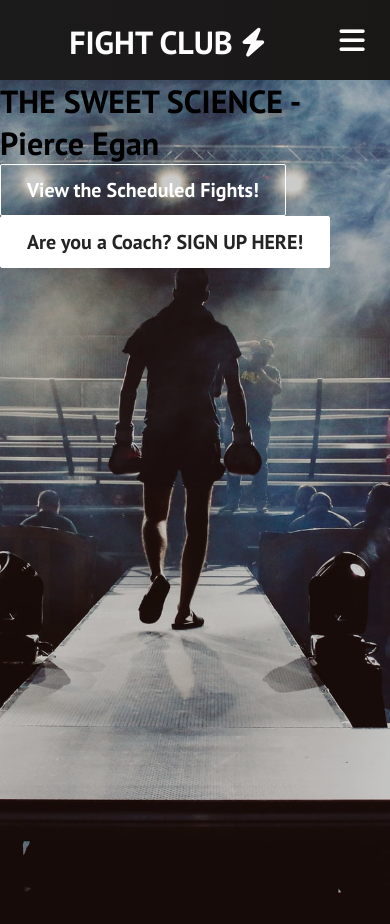
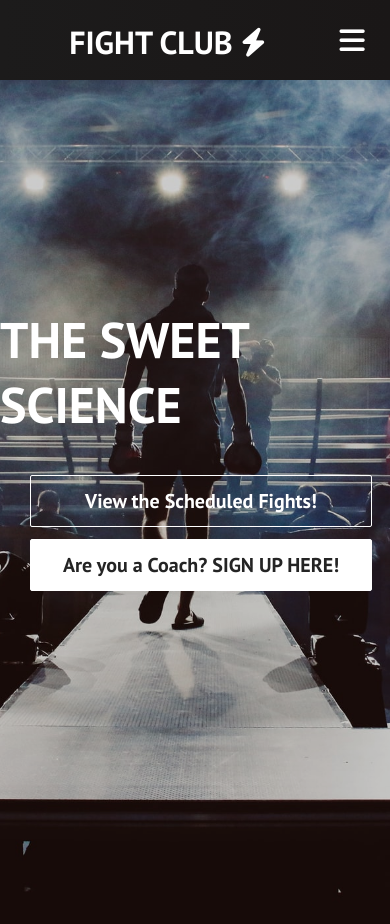
Before and after one commit to ZaidYounan/fight-club, a React (Create React App) app: page / in a window 390 px wide. Built offline with nearby package versions, Linux system fonts and the light colour scheme.

Commit message:
Expand routing on button component, fix links on MainSection buttons

```diff
--- a/src/components/Button.js
+++ b/src/components/Button.js
@@ -6,13 +6,15 @@ const STYLES = ['btn--primary', 'btn--outline', 'btn--test'];
 
 const SIZES = ['btn--medium', 'btn--large'];
 
+const LINKS = ['/sign-up', '/sign-in', '/schedule']
 
 export const Button = ({
     children,
     type,
     onClick,
     buttonStyle,
-    buttonSize
+    buttonSize,
+    link
 }) => {
     const checkButtonStyle = STYLES.includes(buttonStyle)
     ? buttonStyle
@@ -20,8 +22,10 @@ export const Button = ({
 
     const checkButtonSize = SIZES.includes(buttonSize) ? buttonSize : SIZES[0]
 
+    const checkLink = LINKS.includes(link) ? link : LINKS[0]
+
     return (
-        <Link to='/sign-up' className='btn-mobile'>
+        <Link to={ checkLink } className='btn-mobile'>
             <button className={`btn ${checkButtonStyle} ${checkButtonSize}`} onClick={onClick} type={type}>
                 { children }
             </button>
--- a/src/components/MainSection.css
+++ b/src/components/MainSection.css
@@ -4,7 +4,60 @@
     width:100%;
     display: flex;
     flex-direction: column;
+    justify-content:center;
     align-items: center;
     box-shadow: inset 0 0 0 1000px rgba(0, 0, 0, 0.2);
     object-fit: contain;
 }
+
+.hero-container > h1 {
+    color: #fff;
+    font-size: 100px;
+    margin-top: -100px;
+}
+
+.hero-container > p {
+    margin-top: 8px;
+    color: #fff;
+    font-size: 32px;
+    font-family: 'Trebuchet MS', 'Lucida Sans Unicode', 'Lucida Grande', 'Lucida Sans', Arial, sans-serif
+}
+
+.hero-btns {
+    margin-top: 32px;
+}
+
+.hero-btns .btn {
+    margin: 6px;
+}
+
+.fa-play-circle {
+    margin-left: 4px;
+}
+
+@media screen and (max-width: 960px) {
+    .hero-container > h1 {
+        margin-top: -150px;
+        font-size: 70px;
+    }
+}
+
+@media screen and (max-width: 768px) {
+    .hero-container > h1 {
+        margin-top: -100px;
+        font-size: 50px;
+    }
+
+    .hero-container > p {
+        font-size: 30px;
+    }
+
+    .btn-mobile {
+        display: block;
+        text-decoration: none;
+    }
+
+    .btn {
+        width: 100%;
+    }
+}
--- a/src/components/MainSection.js
+++ b/src/components/MainSection.js
@@ -6,9 +6,10 @@ import '../App.css';
 function MainSection() {
     return (
         <div className='hero-container'>
-            <h1>THE SWEET SCIENCE - Pierce Egan</h1>
+            <h1>THE SWEET SCIENCE</h1>
             <div className='hero-btns'>
                 <Button
+                    link='/schedule'
                     className='btns'
                     buttonStyle='btn--outline'
                     buttonSize='btn--large'>
--- a/src/components/Navbar.js
+++ b/src/components/Navbar.js
@@ -57,7 +57,7 @@ function Navbar() {
                             </Link>
                         </li>
                     </ul>
-                    {button && <Button buttonStyle='btn--outline'>COACH SIGN UP</Button>}
+                    {button && <Button buttonStyle='btn--outline'>COACH SIGN IN</Button>}
                 </div>
             </nav>
         </>
```
